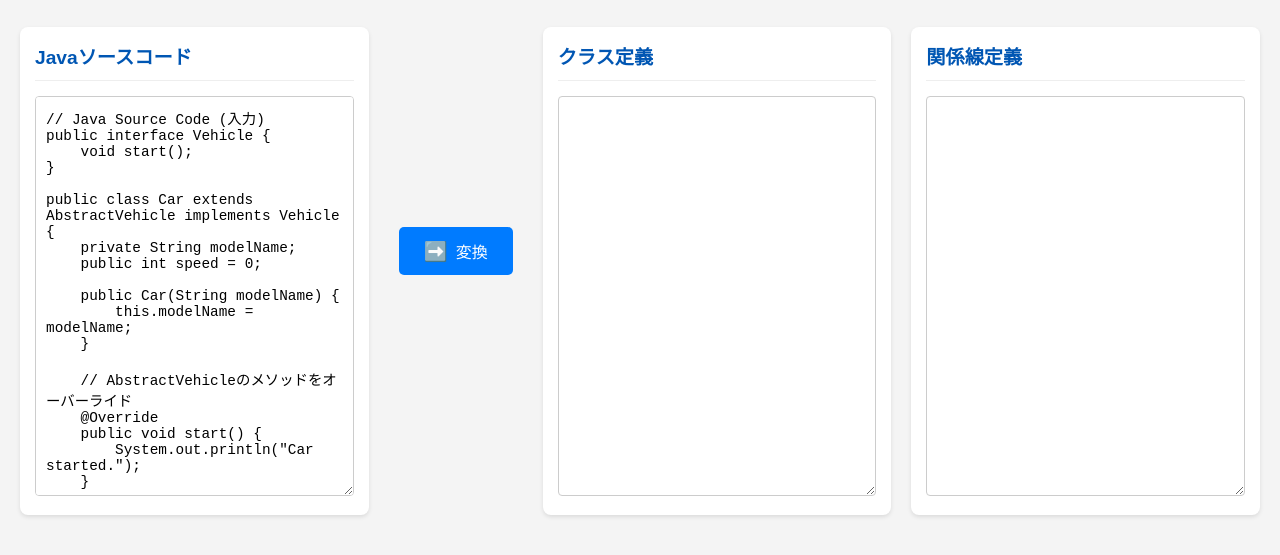
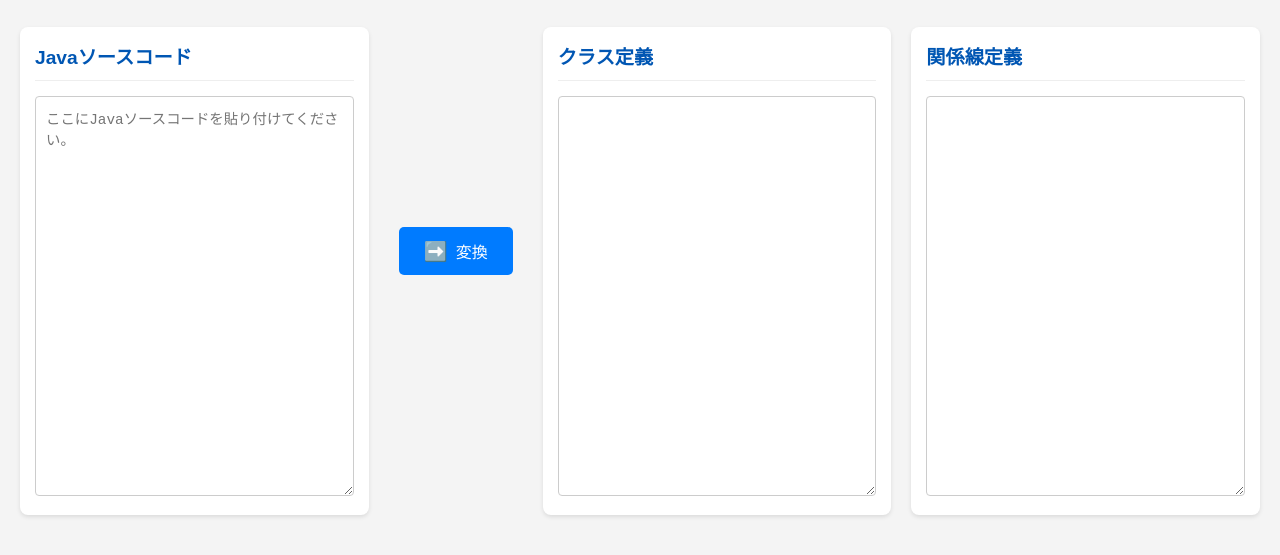
Before and after one commit to tenhou-Ravenclaw/convertJavaToUMLet, a plain HTML site: page index.html in a window 1280 px wide. Shown: the part 61-616 px from the top of the page. Drawn offline with Linux system fonts and the light colour scheme.

Commit message:
サンプルコードを廃止

```diff
--- a/index.html
+++ b/index.html
@@ -108,31 +108,7 @@
     <div class="container">
         <div class="column">
             <h2>Javaソースコード</h2>
-            <textarea id="javaCodeInput" placeholder="ここにJavaソースコードを貼り付けてください。">
-// Java Source Code (入力)
-public interface Vehicle {
-    void start();
-}
-
-public class Car extends AbstractVehicle implements Vehicle {
-    private String modelName;
-    public int speed = 0;
-
-    public Car(String modelName) {
-        this.modelName = modelName;
-    }
-
-    // AbstractVehicleのメソッドをオーバーライド
-    @Override
-    public void start() {
-        System.out.println("Car started.");
-    }
-
-    public void accelerate(int amount) {
-        this.speed += amount;
-    }
-}
-            </textarea>
+            <textarea id="javaCodeInput" placeholder="ここにJavaソースコードを貼り付けてください。"></textarea>
         </div>
 
         <div class="center-controls">
```
